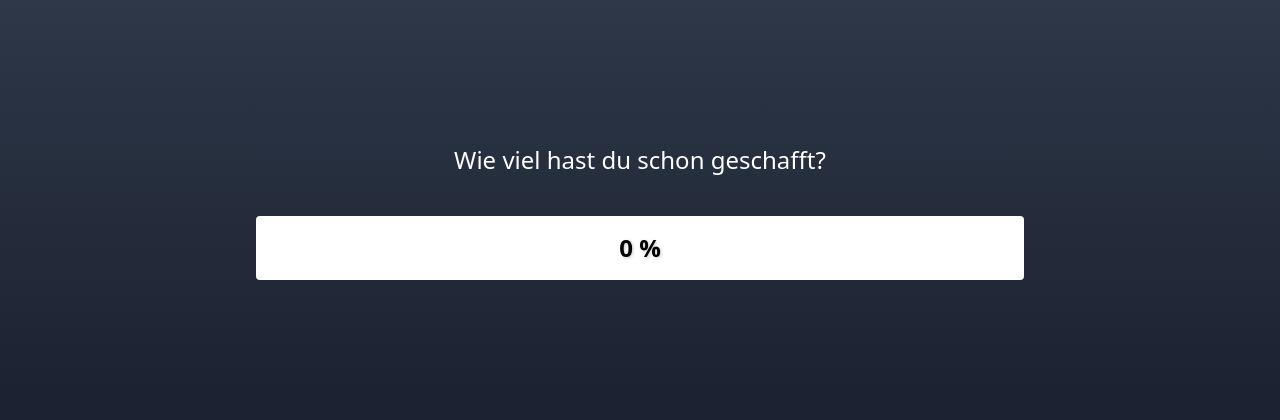
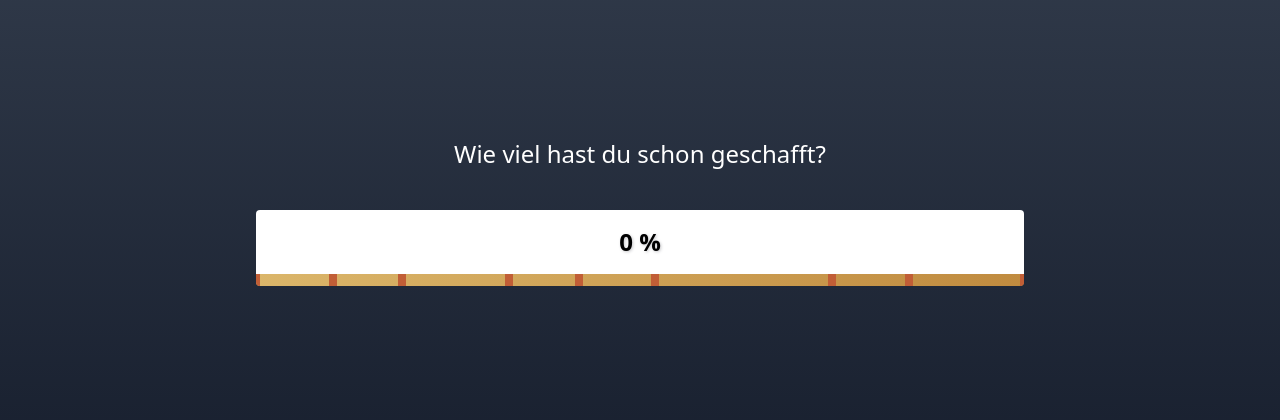
Before and after one commit to Rakem/portfolio, a Next.js app: page /blub in a window 1280 px wide. Shown: the part 188-608 px from the top of the page. Built offline with nearby package versions, Linux system fonts and the light colour scheme.

Commit message:
add date indicators

```diff
--- a/pages/blub.tsx
+++ b/pages/blub.tsx
@@ -1,5 +1,5 @@
 import React from 'react'
-import { isPast } from 'date-fns'
+import { isPast, differenceInMilliseconds } from 'date-fns'
 import Confetti from 'react-confetti'
 
 function Blub() {
@@ -16,6 +16,13 @@ function Blub() {
   ]
   const passed = dates.filter((date) => isPast(date))
   const percentage = Math.round((passed.length / dates.length) * 100)
+  const difference = differenceInMilliseconds(dates[0], dates[dates.length - 1])
+  const passedDifference = differenceInMilliseconds(dates[0], new Date())
+  const timePercentage = Math.min(
+    Math.round((passedDifference / difference) * 100),
+    100
+  )
+  console.log(timePercentage)
   return (
     <div className="flex flex-col items-center justify-center w-screen h-screen bg-gradient-to-b from-gray-700 to-gray-900">
       {percentage > 99 && (
@@ -27,14 +34,33 @@ function Blub() {
       <div className="mb-10 text-white text-2xl">
         Wie viel hast du schon geschafft?
       </div>
-      <div className="relative w-full max-w-screen-md h-16 bg-white rounded">
+      <div className="relative w-full max-w-screen-md bg-white rounded-t overflow-hidden">
         <div
           style={{ width: `${percentage}%` }}
-          className="h-full bg-gradient-to-r from-seagreen-500 to-seagreen-800"
+          className="h-16 bg-gradient-to-r from-seagreen-500 to-seagreen-800"
         />
         <div className="text-shadow-sm absolute inset-0 flex items-center justify-center text-2xl font-semibold">
           <div>{percentage} %</div>
         </div>
+      </div>
+      <div className="relative w-full max-w-screen-md bg-gray-200 rounded-b overflow-hidden">
+        <div
+          style={{ width: `${timePercentage}%` }}
+          className="h-3 bg-gradient-to-r from-sepia-300 to-sepia-400"
+        />
+        {dates.map((date) => {
+          const dateDifference = differenceInMilliseconds(dates[0], date)
+          const datePercentage = Math.min(
+            Math.round((dateDifference / difference) * 100),
+            100
+          )
+          return (
+            <div
+              className="absolute top-0 -mx-1 w-2 h-full bg-chocolate-500"
+              style={{ left: `${datePercentage}%` }}
+            />
+          )
+        })}
       </div>
     </div>
   )
```
